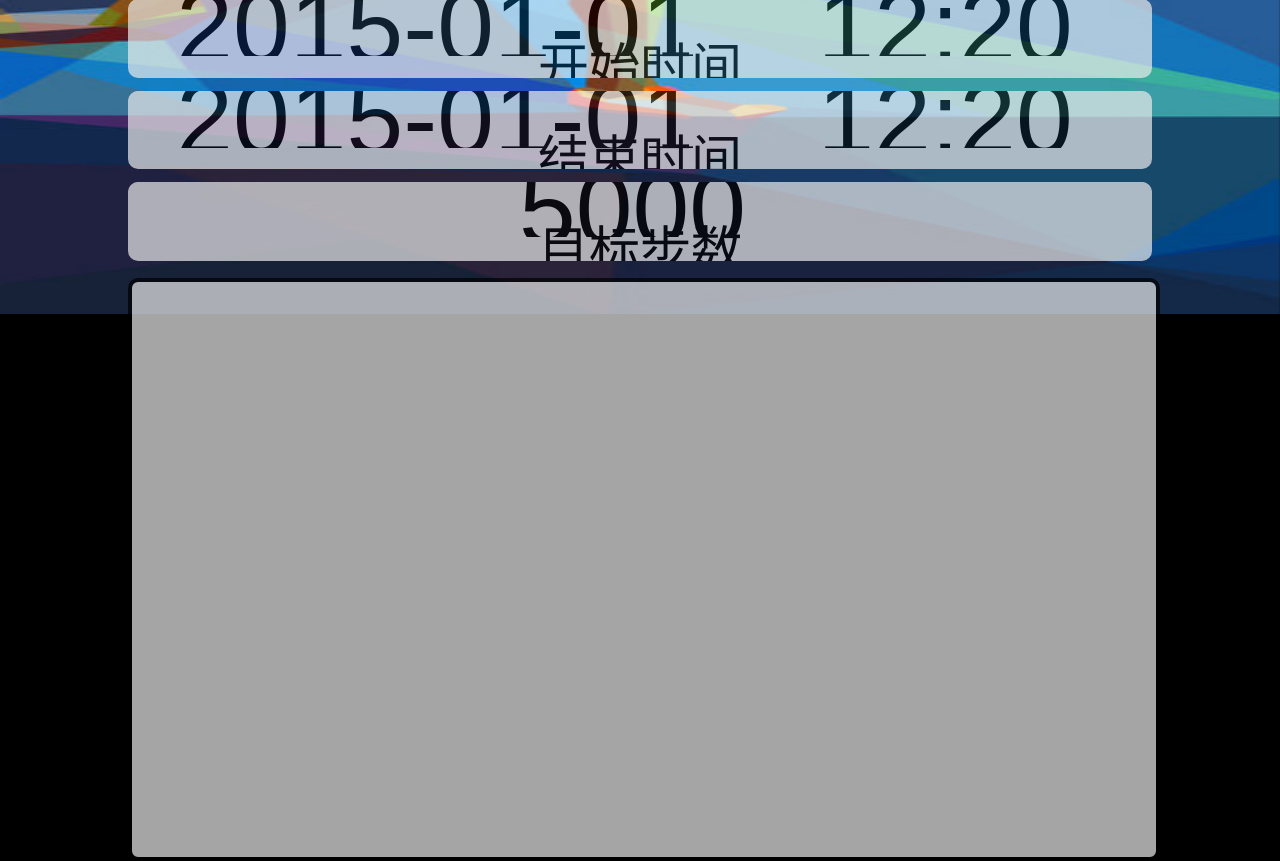
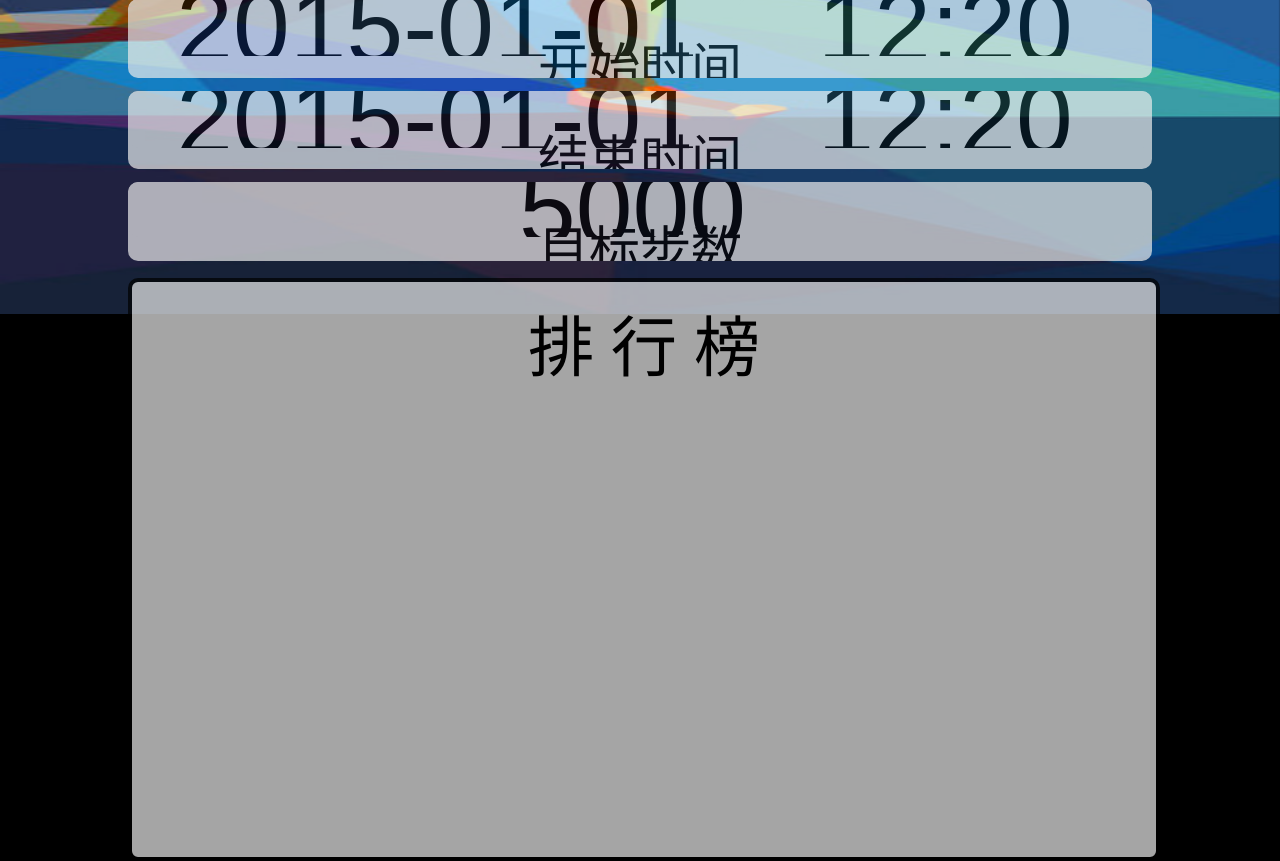
Before and after one commit to zjcAlistar/myadmilk, a Django app: template myadmilk/templates/resultcompetition.html in a window 1280 px wide. Shown: the part 486-1347 px from the top of the page. Run offline with Django 3.2, Linux system fonts and the light colour scheme; the template is opened without the code that fills it, so the values that code supplies are empty; parts of the project's set-up code (start-up, migrations or seed data) failed here and were passed over; some libraries are stand-ins or nearby versions.

Commit message:
no message

```diff
--- a/myadmilk/adWrist/static/css/resultcompetition.css
+++ b/myadmilk/adWrist/static/css/resultcompetition.css
@@ -327,4 +327,43 @@
     background: #EBEBEB;
     border-radius: 10px;
     opacity:0.7;
+
 }
+
+#rank{
+    margin: 0;
+    position: absolute;
+    left:20%;
+    top:10%;
+    width:70%;
+    height:60%;
+    list-style-type: decimal;
+
+}
+
+.rank_class{
+    font-family:"SimHei",Arial;
+   /* font-size: 70px;*/
+    opacity: 1;
+}
+
+#rank_title{
+    position:absolute;
+    top:2%;
+    left:0;
+    width:100%;
+    height:5%;
+/*    font-size: 50px;*/
+    font-family:"SimHei";
+    text-align: center;
+}
+
+#user_rank{
+    position: absolute;
+    top:80%;
+    left:10%;
+    width:80%;
+    height:20%;
+   /* font-size: 60px;*/
+    font-family:"SimHei";
+}
--- a/myadmilk/adWrist/static/js/resultcompetition.js
+++ b/myadmilk/adWrist/static/js/resultcompetition.js
@@ -80,6 +80,10 @@ function changesize() {
     $("#goal_step").css({
          "font-size": Width*0.35/0.188*0.107*0.4
     });
+    $("#rank_title").css({
+         "font-size": Width*0.35/0.188*0.107*0.4*0.65
+    });
+
 };
 
 
@@ -138,3 +142,41 @@ function show_competitiontype () {
         $("#comp_time_box").css("display", "block");
     }
 };
+
+window.onload = function(){
+
+	//ret test
+	//var ret = {"rank":[{"name":"Django"},{"name":"Alistar"},{"name":"龙骑士尹志平"},{"name":"冬马和纱"},{"name":"厚颜无耻"},{"name":"犀利达达佛"},{"name":"鱼"},{"name":"犬痣聋"},{"name":"EXO"},{"name":"5000"},{"name":"e"},{"name":"r"}],"user_rank":"12"};
+	$.get("/getmatchresult/",{"openID":openID,"competitionID":competitionID},function(ret){
+		var length = ret.rank.length;
+		if (length > 10) {
+			for(var i = 0;i<10;i++) {
+				var singlerank = $('<li>');
+				singlerank.attr({
+					"id":"rank"+(i+1),
+					"class":"rank_class"
+				});
+				singlerank.append(ret.rank[i].name);
+				singlerank.appendTo("#rank");
+			}
+		} else {
+			for(var i = 0;i < length;i++) {
+				var singlerank = $('<li>');
+				singlerank.attr({
+					"id":"rank"+(i+1),
+					"class":"rank_class"
+				});
+				singlerank.append(ret.rank[i].name);
+				singlerank.appendTo("#rank");
+			}
+		}
+		$("#user_rank").empty();
+		$("#user_rank").append("你在本次比赛中排名"+ret.user_rank+"，请继续努力！")
+		$(".rank_class").css({
+	     "font-size": Width*0.35/0.188*0.107*0.4*0.9
+	    });
+	    $("#user_rank").css({
+	         "font-size": Width*0.35/0.188*0.107*0.4*0.7
+	    });
+	});
+}
--- a/myadmilk/adWrist/views.py
+++ b/myadmilk/adWrist/views.py
@@ -577,6 +577,7 @@ def create_match(request):
     else:
         raise Http404()
 
+
 def join_match(request):
     if request.method == 'POST':
         openID = request.POST.get('openID')
@@ -610,6 +611,16 @@ def join_match(request):
     else:
         raise Http404()
 
+
+def get_match_result(request):
+    if request.method == 'GET':
+        openID = request.GET.get('openID')
+        competitionID = request.GET.get('competitionID')
+        rep = []
+    else:
+        raise Http404()
+
+
 def get_matches(request):
     if request.method == 'GET':
         openID = request.GET.get('openID')
--- a/myadmilk/myadmilk/urls.py
+++ b/myadmilk/myadmilk/urls.py
@@ -33,4 +33,5 @@ urlpatterns = [
     url(r'^getmatches', 'adWrist.views.get_matches', name='get_matches'),
     url(r'^signin', 'adWrist.views.sign_in', name='sign_in'),
     url(r'^joinmatch','adWrist.views.join_match', name='join_match'),
+    url(r'^getmatchresult','adWrist.views.get_match_result',name='get_match_result'),
 ]
--- a/myadmilk/templates/resultcompetition.html
+++ b/myadmilk/templates/resultcompetition.html
@@ -68,7 +68,10 @@
         <!-- 时间最短 -->
 
         <div id="resultbox">
-
+            <span id="rank_title">排 行 榜</span>
+            <ul id="rank">
+            </ul>
+            <div id="user_rank"></div>
         </div>
 
 
```
